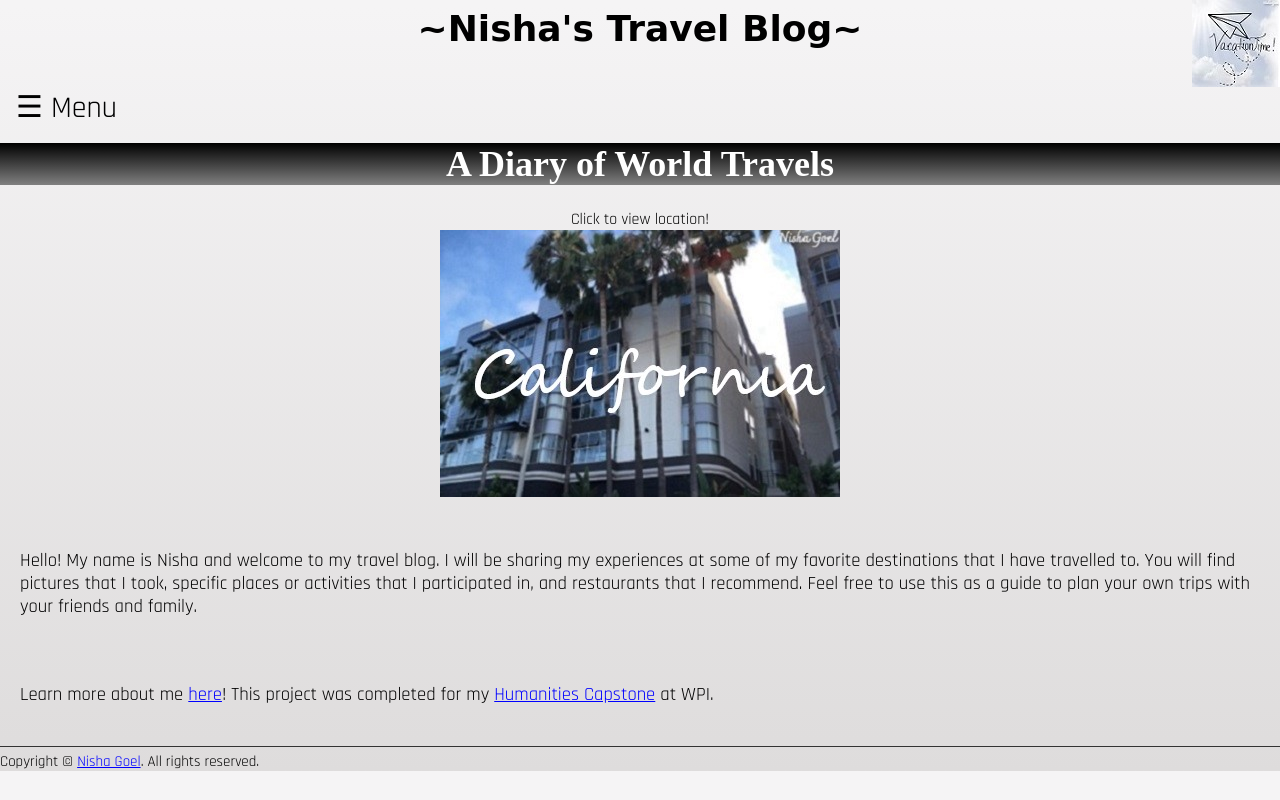
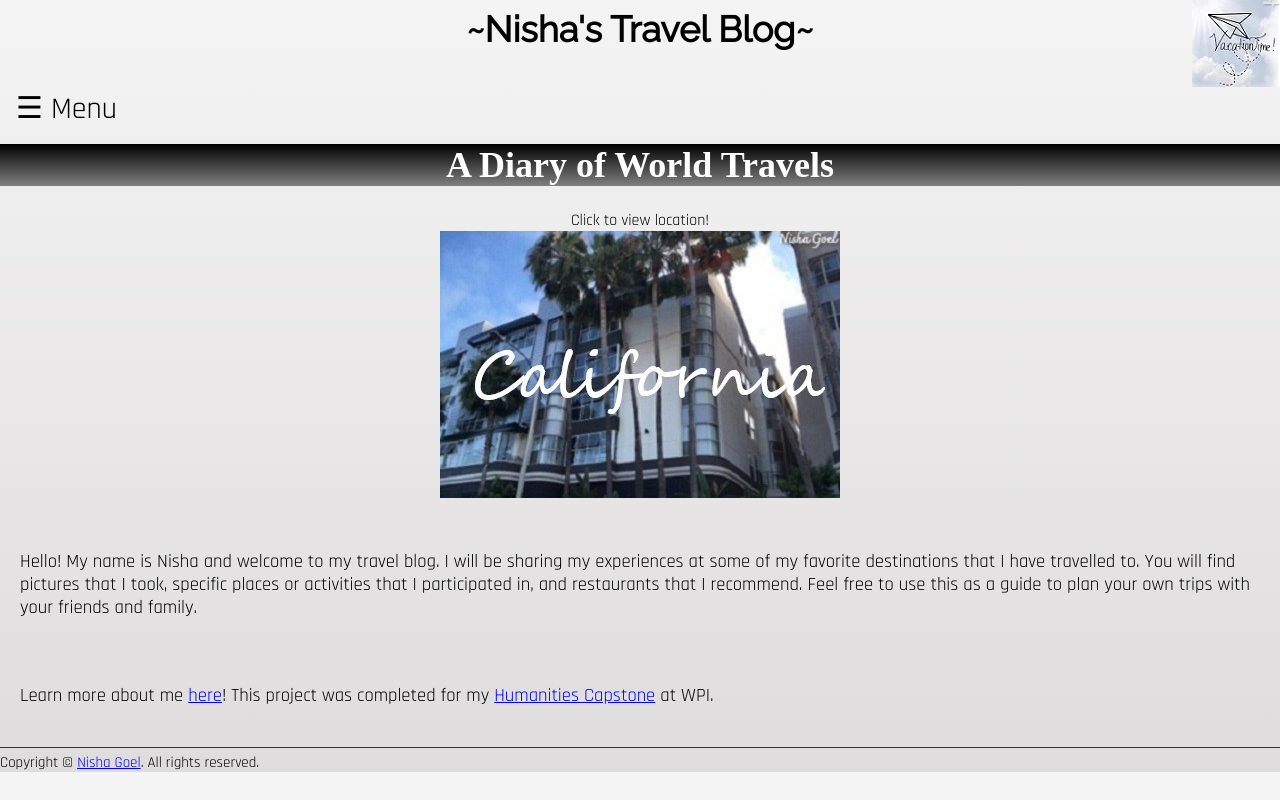
Before and after one commit to nishagoel2000/nishagoel2000.github.io, a plain HTML site: page index.html in a window 1280 px wide. Drawn offline with Linux system fonts and the light colour scheme; a web font is replaced by a local one.

Commit message:
Update styles.css

```diff
--- a/styles.css
+++ b/styles.css
@@ -4,7 +4,7 @@ body {background-color: #f5f4f5;}
 .body2 {background-image: linear-gradient(#f5f4f5, #dedcdc);}
 
 .title {
-	font-family: "Petit Formal Script", cursive;
+	font-family: "Raleway";font-size: 28px;
 	font-size: 28px;
 	top: 0px;
 }
```
